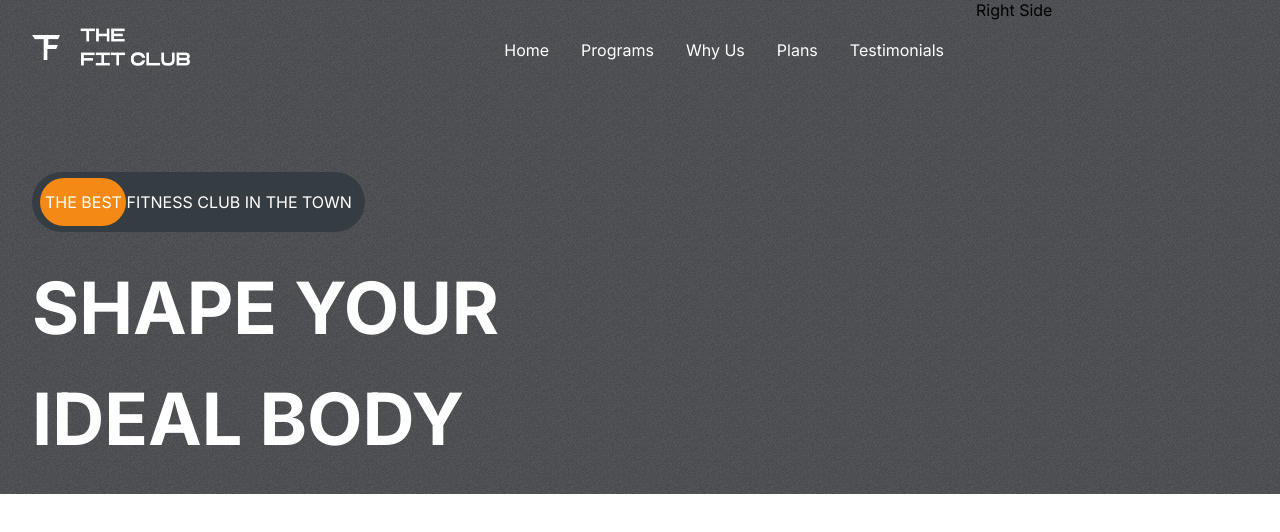
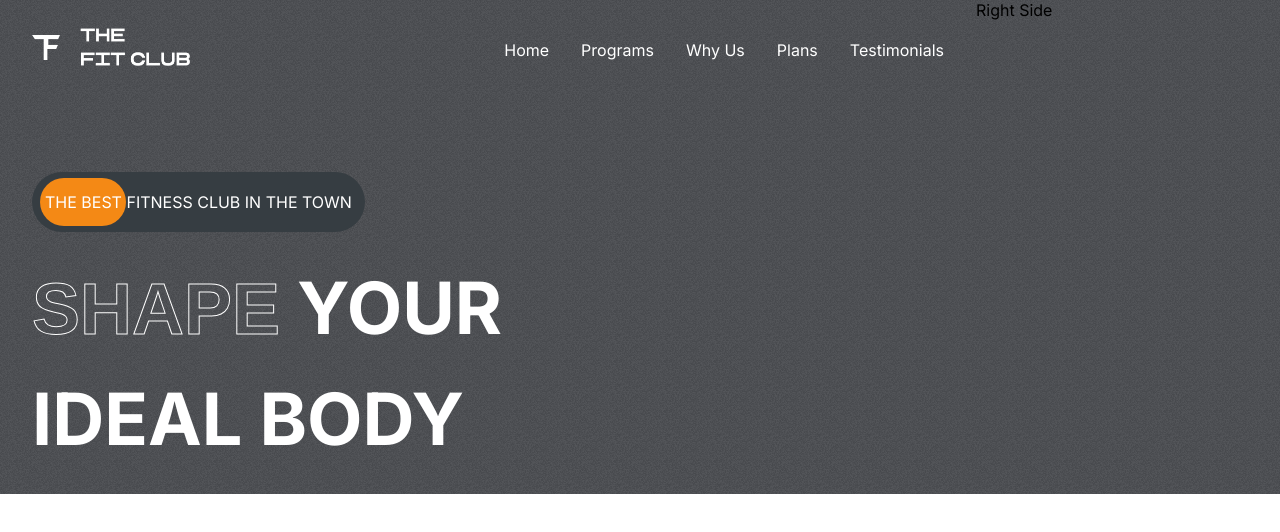
Before and after one commit to 404Bappy/FitnessRevolution-APP, a React (Create React App) app: page / in a window 1280 px wide. Shown: the top 532 px of the page. Built offline with nearby package versions, Linux system fonts and the light colour scheme.

Commit message:
first commit

```diff
--- a/src/App.css
+++ b/src/App.css
@@ -24,7 +24,7 @@
 
 /* Styling text class */
 
-.stroke-text {
+.strokeText {
   color: transparent;
   font-family: Arial, Helvetica, sans-serif;
   -webkit-text-stroke-width: 1px;
--- a/src/Components/Hero/Hero.js
+++ b/src/Components/Hero/Hero.js
@@ -16,8 +16,8 @@ const Hero = () => {
         {/* HERO HEADING SECTION*/}
         <div className="hero-text">
           <div>
-            <span>SHAPE</span>
-            <span> YOUR</span>
+            <span className='strokeText'>Shape</span>
+            <span> Your</span>
           </div>
           <div>
             <span>IDEAL BODY</span>
```
Also changed, not shown: src/Components/Hero/Hero.css (line endings or trailing spaces), src/index.css (line endings or trailing spaces).
